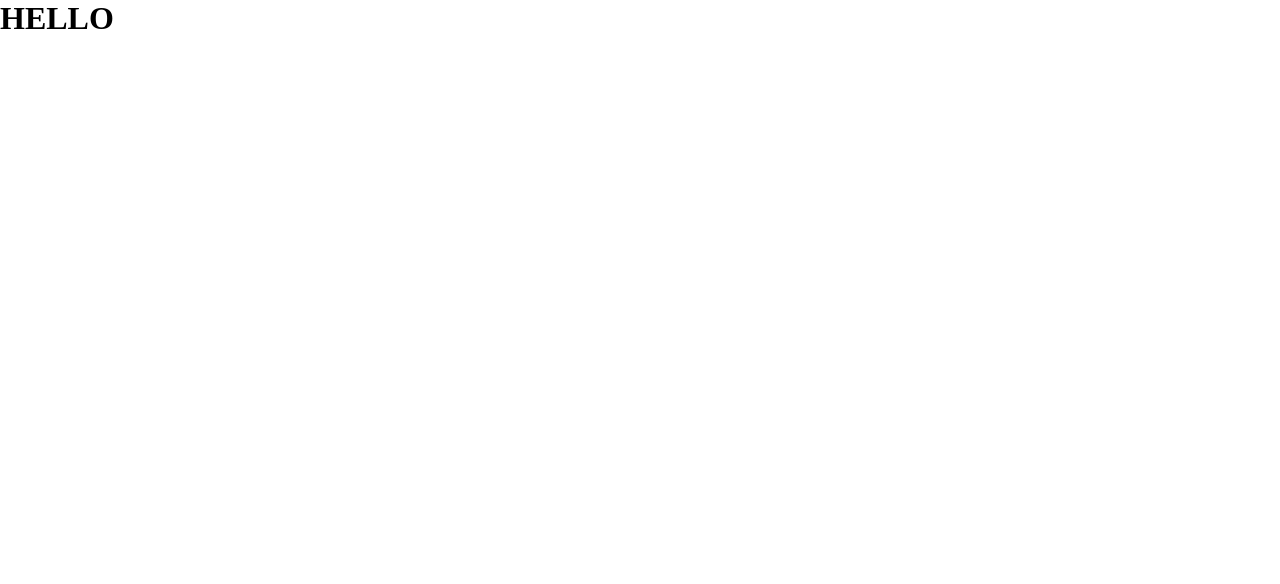
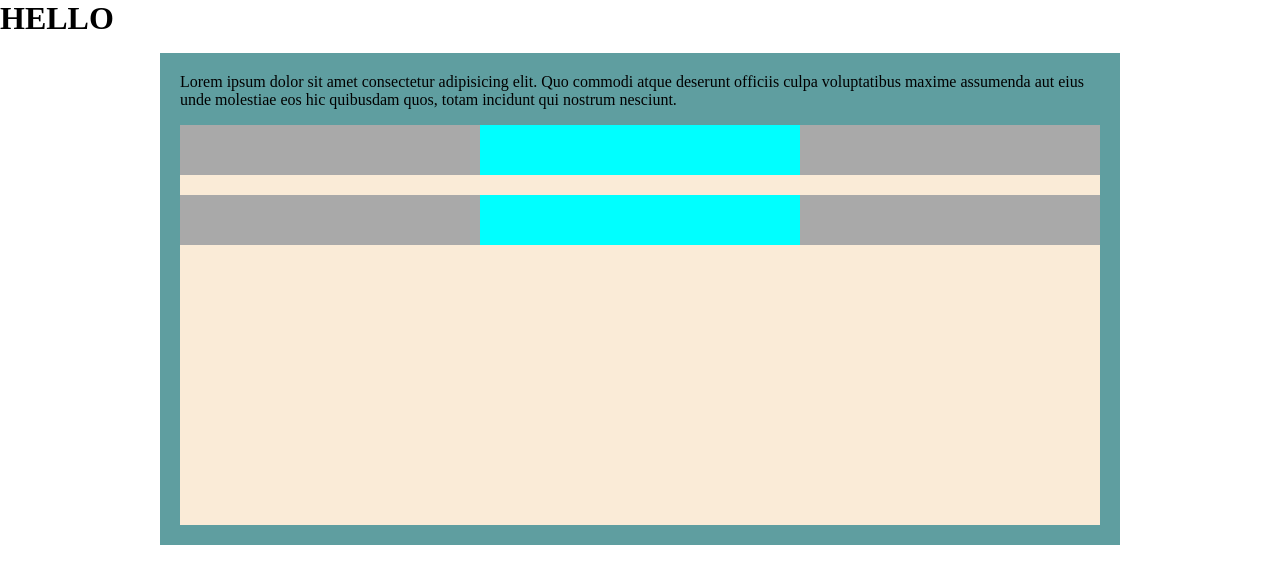
Before and after one commit to n215-fralcala/my-first-repo, a website: page index.html in a window 1280 px wide. Drawn offline with Linux system fonts and the light colour scheme.

Commit message:
created fluid boxes

```diff
--- a/index.html
+++ b/index.html
@@ -9,5 +9,24 @@
   </head>
   <body>
     <h1>HELLO</h1>
+
+    <div class="wrapper">
+      <p>
+        Lorem ipsum dolor sit amet consectetur adipisicing elit. Quo commodi
+        atque deserunt officiis culpa voluptatibus maxime assumenda aut eius
+        unde molestiae eos hic quibusdam quos, totam incidunt qui nostrum
+        nesciunt.
+      </p>
+      <div class="responsive-box">
+        <div class="boxes">
+          <div class="left"></div>
+          <div class="right"></div>
+        </div>
+        <div class="boxes">
+          <div class="left"></div>
+          <div class="right"></div>
+        </div>
+      </div>
+    </div>
   </body>
 </html>
--- a/scss/structure.scss
+++ b/scss/structure.scss
@@ -16,3 +16,56 @@ h6,
 p {
   margin-bottom: 16px;
 }
+
+.wrapper {
+  max-width: 960px;
+  margin: 0 auto;
+  padding: 20px;
+  background-color: cadetblue;
+
+  .responsive-box {
+    background-color: antiquewhite;
+    min-height: 400px;
+    margin: 0 auto;
+
+    .boxes {
+      width: 100%;
+      min-height: 50px;
+      background-color: cyan;
+      display: flex;
+      justify-content: space-between;
+      margin-bottom: 20px;
+
+      .left {
+        width: 300px;
+        height: 50px;
+        background-color: darkgray;
+      }
+
+      .right {
+        width: 300px;
+        height: 50px;
+        background-color: darkgray;
+      }
+    }
+  }
+}
+
+@media all and (max-width: 720px) {
+  .wrapper {
+    .responsive-box {
+      .boxes {
+        flex-direction: column;
+
+        .left {
+          width: 100%;
+          margin-bottom: 20px;
+        }
+
+        .right {
+          width: 100%;
+        }
+      }
+    }
+  }
+}
```
Also changed, not shown: css/styles.css, 1 other file.
